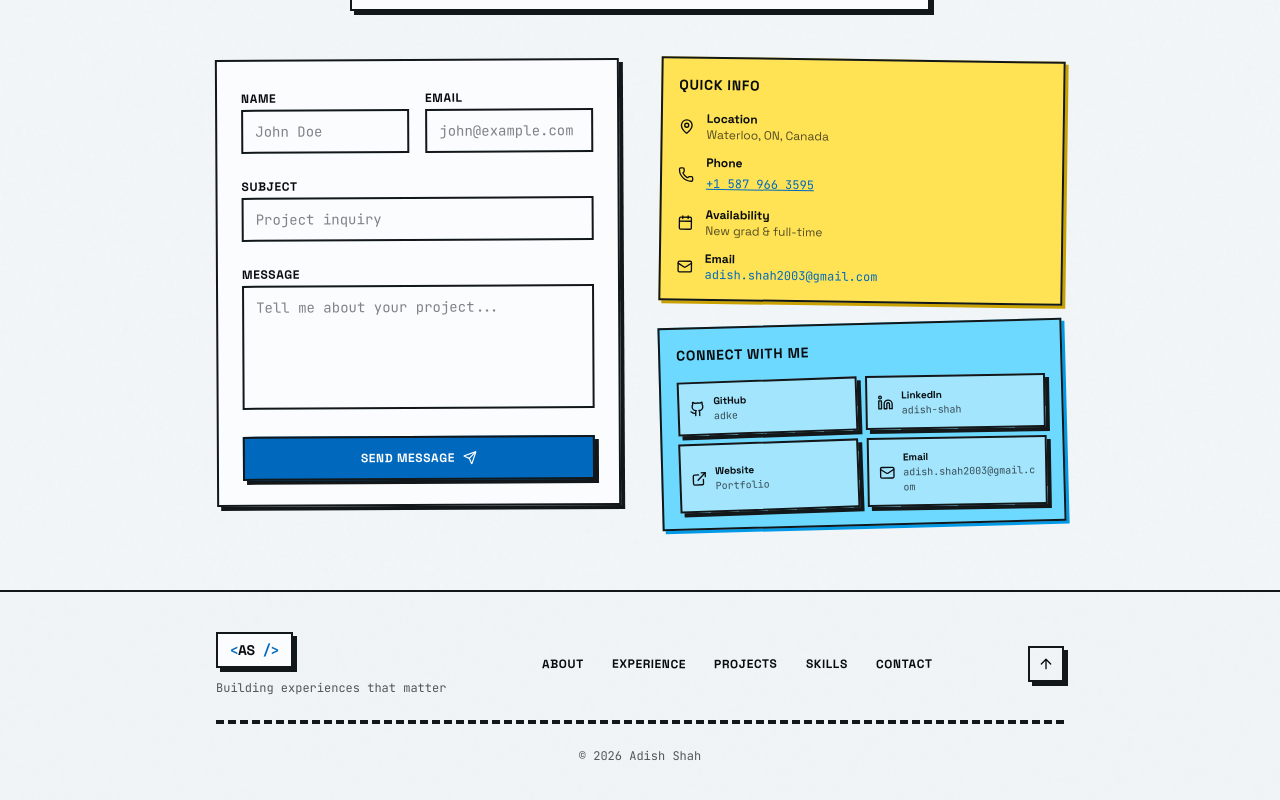
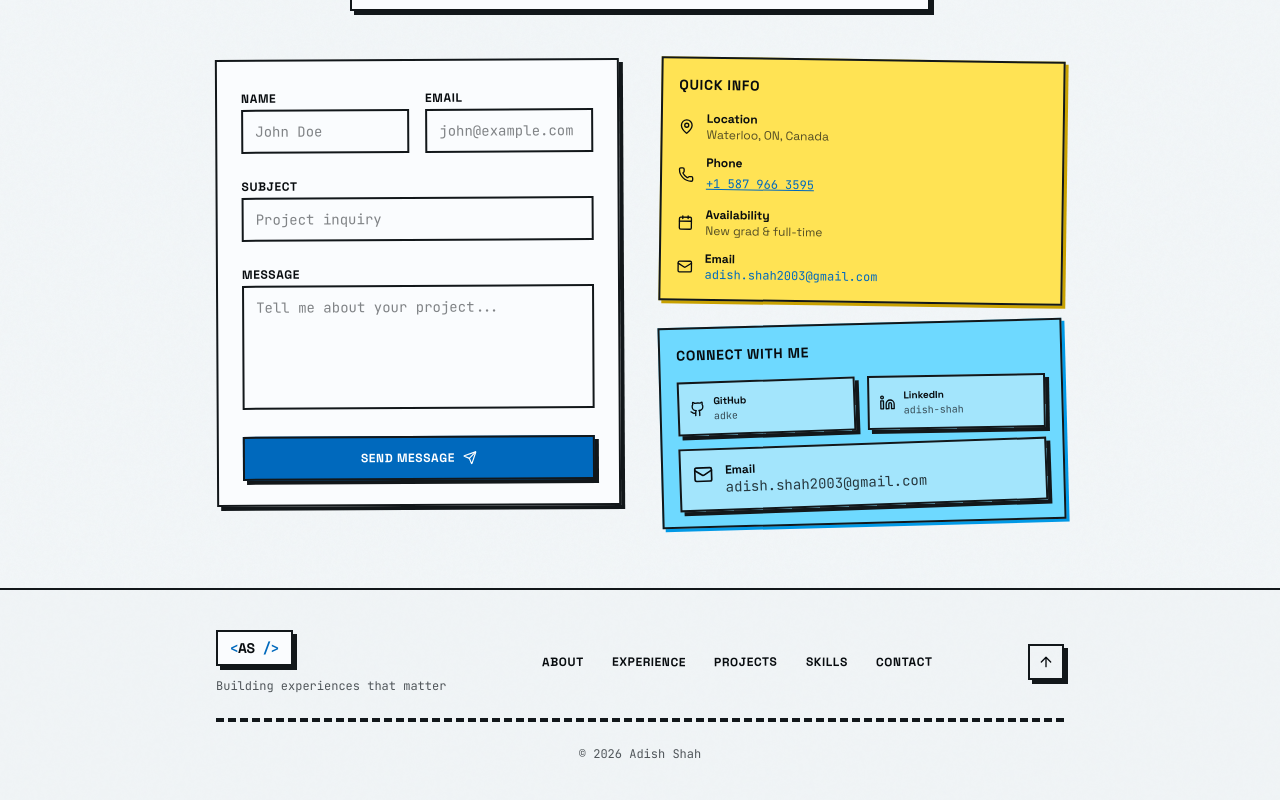
Before and after one commit to adke/ashah-dev, a Next.js app: page / in a window 1280 px wide. Shown: the part 7369-8169 px from the top of the page. Built offline with nearby package versions, Linux system fonts and the light colour scheme.

Commit message:
refactor: remove external link from social links and improve layout in ContactSection

```diff
--- a/components/portfolio/contact-section.tsx
+++ b/components/portfolio/contact-section.tsx
@@ -1,7 +1,7 @@
 "use client"
 
 import { useEffect, useRef, useState } from "react"
-import { Mail, Send, Github, Linkedin, MapPin, Calendar, Phone, ExternalLink } from "lucide-react"
+import { Mail, Send, Github, Linkedin, MapPin, Calendar, Phone } from "lucide-react"
 import Link from "next/link"
 import { toast } from "sonner"
 import { CONTACT_EMAIL, copyContactEmail } from "@/lib/contact"
@@ -16,7 +16,7 @@ type Web3FormsResponse = {
 
 type ContactSocialLink =
   | {
-      icon: typeof Github | typeof Linkedin | typeof ExternalLink
+      icon: typeof Github | typeof Linkedin
       href: string
       label: string
       username: string
@@ -40,12 +40,6 @@ const socialLinks: ContactSocialLink[] = [
     href: "https://www.linkedin.com/in/adish-shah/",
     label: "LinkedIn",
     username: "adish-shah",
-  },
-  {
-    icon: ExternalLink,
-    href: "https://adishs.netlify.app",
-    label: "Website",
-    username: "Portfolio",
   },
   {
     icon: Mail,
@@ -312,10 +306,10 @@ export function ContactSection() {
               <h4 className="text-sm font-bold mb-4 uppercase tracking-wider">
                 Connect With Me
               </h4>
-              <div className="grid grid-cols-2 gap-2">
+              <div className="grid grid-cols-1 gap-2 sm:grid-cols-2 sm:gap-3">
                 {socialLinks.map((social, index) => {
                   const cardClass =
-                    "paper-card p-2.5 bg-background/40 flex items-center gap-2 hover:bg-background transition-colors sticker text-left w-full"
+                    "paper-card p-2.5 bg-background/40 flex min-h-full items-center gap-2 hover:bg-background transition-colors sticker text-left w-full"
                   const rotation = { transform: `rotate(${index % 2 === 0 ? -0.5 : 0.5}deg)` }
                   if ("copyEmail" in social && social.copyEmail) {
                     return (
@@ -323,14 +317,14 @@ export function ContactSection() {
                         key={social.label}
                         type="button"
                         onClick={handleCopyEmail}
-                        className={cardClass}
+                        className={`${cardClass} sm:col-span-2 sm:p-3 sm:items-start sm:gap-3`}
                         style={rotation}
                         aria-label="Copy email address"
                       >
-                        <social.icon className="h-4 w-4 shrink-0" />
-                        <div className="min-w-0">
-                          <p className="font-bold text-[10px]">{social.label}</p>
-                          <p className="text-[10px] text-foreground/70 font-mono break-all">
+                        <social.icon className="h-4 w-4 shrink-0 sm:mt-0.5 sm:h-5 sm:w-5" />
+                        <div className="min-w-0 flex-1 text-left">
+                          <p className="font-bold text-[10px] sm:text-xs">{social.label}</p>
+                          <p className="text-[10px] text-foreground/70 font-mono break-words sm:text-sm sm:leading-snug sm:text-foreground/80">
                             {social.username}
                           </p>
                         </div>
@@ -357,7 +351,7 @@ export function ContactSection() {
                       <linkSocial.icon className="h-4 w-4 shrink-0" />
                       <div className="min-w-0">
                         <p className="font-bold text-[10px]">{linkSocial.label}</p>
-                        <p className="text-[10px] text-foreground/70 font-mono break-all">
+                        <p className="text-[10px] text-foreground/70 font-mono break-words">
                           {linkSocial.username}
                         </p>
                       </div>
```
